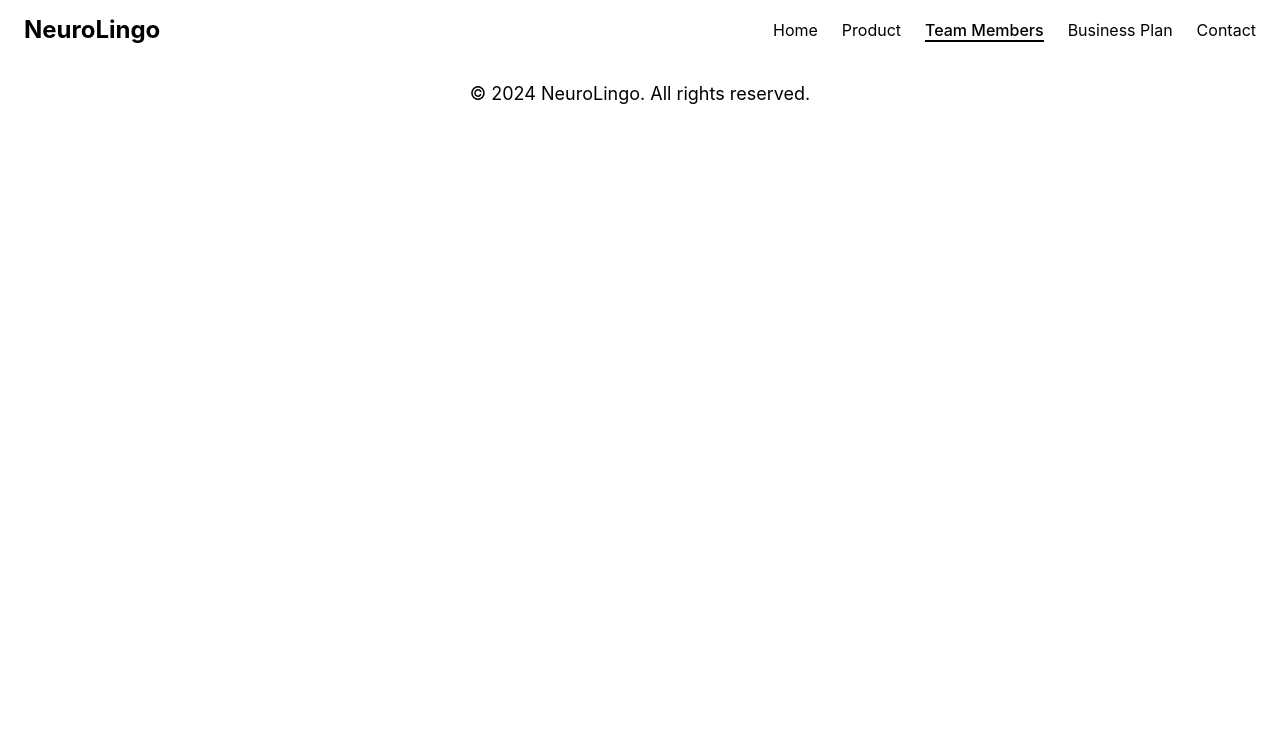
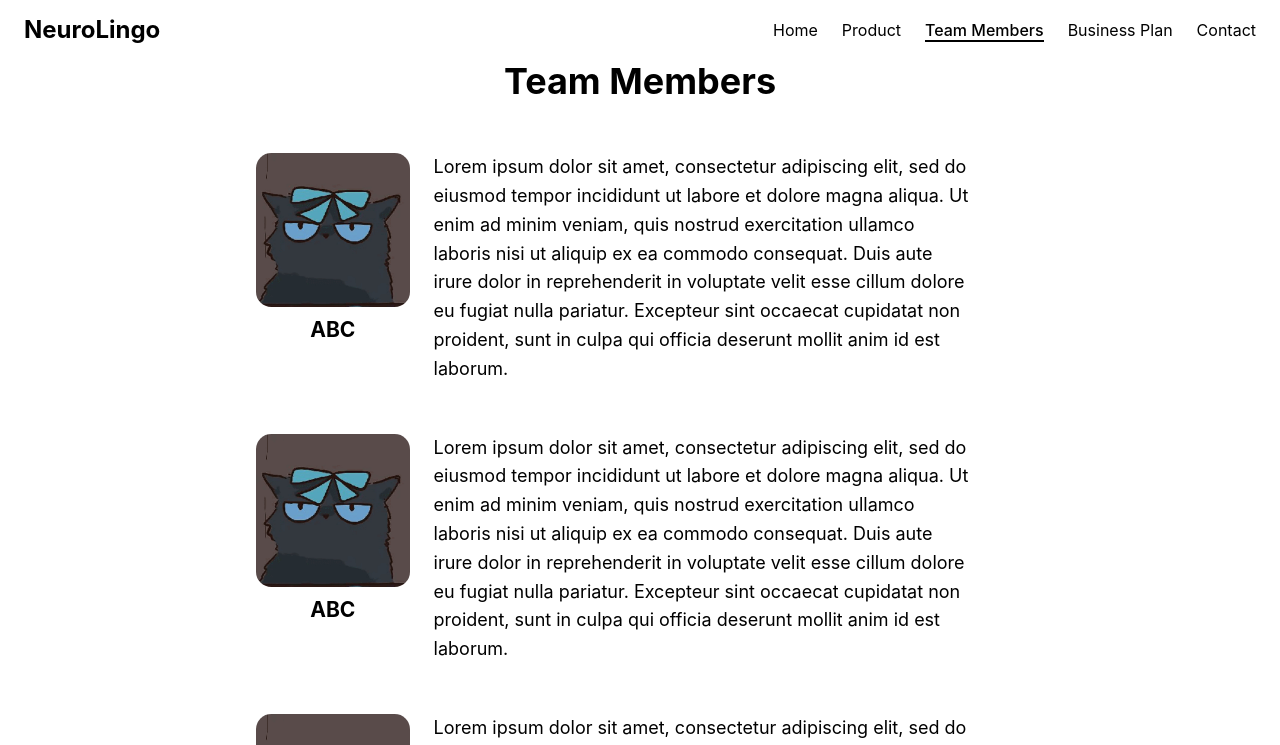
Before and after one commit to EvanLuo42/conrad-website, a Vue app: page /members in a window 1280 px wide. Shown: the top 745 px of the page. Built offline with nearby package versions, Linux system fonts and the light colour scheme.

Commit message:
feat(members): Finish MembersView

```diff
--- /dev/null
+++ b/src/components/MemberCard.vue
@@ -0,0 +1,48 @@
+<script setup lang="ts">
+defineProps<{
+  src: string,
+  name: string,
+  description: string
+}>()
+</script>
+
+<template>
+  <div class="member-card">
+    <div class="member-left">
+      <img class="member-picture" :src="src" :alt="name">
+      <h3 class="member-name">{{ name }}</h3>
+    </div>
+    <span class="member-description">{{ description }}</span>
+  </div>
+</template>
+
+<style scoped>
+.member-card {
+  display: flex;
+  flex-direction: row;
+  min-width: 50%;
+  margin-inline-start: auto;
+  margin-inline-end: auto;
+}
+
+.member-left {
+  display: flex;
+  flex-direction: column;
+  align-items: center;
+  margin-right: 24px;
+  width: 20%;
+}
+
+.member-description {
+  width: 70%;
+}
+
+.member-name {
+  margin: 10px;
+}
+
+.member-picture {
+  max-height: 200px;
+  border-radius: 10%;
+}
+</style>
--- a/src/router/index.ts
+++ b/src/router/index.ts
@@ -3,6 +3,7 @@ import HomeView from '../views/HomeView.vue'
 import ProductView from '@/views/ProductView.vue'
 import PlanView from '@/views/PlanView.vue'
 import ContactView from '@/views/ContactView.vue'
+import MembersView from '@/views/MembersView.vue'
 
 export const routes = [
   {
@@ -18,7 +19,7 @@ export const routes = [
   {
     path: '/members',
     name: 'Team Members',
-    component: ProductView
+    component: MembersView
   },
   {
     path: '/plan',
--- /dev/null
+++ b/src/views/MembersView.vue
@@ -0,0 +1,26 @@
+<script setup lang="ts">
+import MemberCard from '@/components/MemberCard.vue';
+</script>
+
+<template>
+  <main>
+    <h1 class="title">Team Members</h1>
+    <MemberCard class="member" src="/el42.jpeg" name="ABC" description="Lorem ipsum dolor sit amet, consectetur adipiscing elit, sed do eiusmod tempor incididunt ut labore et dolore magna aliqua. Ut enim ad minim veniam, quis nostrud exercitation ullamco laboris nisi ut aliquip ex ea commodo consequat. Duis aute irure dolor in reprehenderit in voluptate velit esse cillum dolore eu fugiat nulla pariatur. Excepteur sint occaecat cupidatat non proident, sunt in culpa qui officia deserunt mollit anim id est laborum."></MemberCard>
+    <MemberCard class="member" src="/el42.jpeg" name="ABC" description="Lorem ipsum dolor sit amet, consectetur adipiscing elit, sed do eiusmod tempor incididunt ut labore et dolore magna aliqua. Ut enim ad minim veniam, quis nostrud exercitation ullamco laboris nisi ut aliquip ex ea commodo consequat. Duis aute irure dolor in reprehenderit in voluptate velit esse cillum dolore eu fugiat nulla pariatur. Excepteur sint occaecat cupidatat non proident, sunt in culpa qui officia deserunt mollit anim id est laborum."></MemberCard>
+    <MemberCard class="member" src="/el42.jpeg" name="ABC" description="Lorem ipsum dolor sit amet, consectetur adipiscing elit, sed do eiusmod tempor incididunt ut labore et dolore magna aliqua. Ut enim ad minim veniam, quis nostrud exercitation ullamco laboris nisi ut aliquip ex ea commodo consequat. Duis aute irure dolor in reprehenderit in voluptate velit esse cillum dolore eu fugiat nulla pariatur. Excepteur sint occaecat cupidatat non proident, sunt in culpa qui officia deserunt mollit anim id est laborum."></MemberCard>
+  </main>
+</template>
+
+<style scoped>
+main {
+  display: flex;
+  flex-direction: column;
+  align-items: center;
+  margin-inline-start: 20%;
+  margin-inline-end: 20%;
+}
+
+.member {
+  margin-top: 50px;
+}
+</style>
--- a/src/views/ProductView.vue
+++ b/src/views/ProductView.vue
@@ -1,3 +1,11 @@
 <template>
+  <main>
+    <h1 class="title">Product</h1>
+    <div class="content">
 
+    </div>
+  </main>
 </template>
+
+<style scoped>
+</style>
```
Also changed, not shown: public/el42.jpeg (added), public/logo.jpg.
